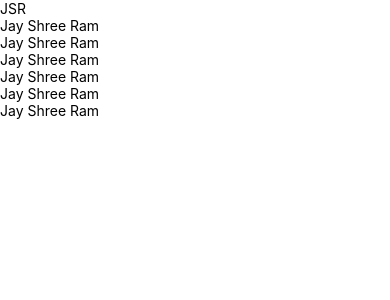
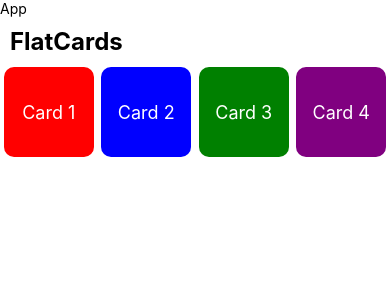
Before and after one commit to surajverma-07/AndroidLearnings, a React Native app in the folder firstProject/: screen / in a window 390 px wide. Shown: the top 300 px of the page. Built offline with nearby package versions, Linux system fonts and the light colour scheme.

Commit message:
Flat Card added

```diff
--- a/firstProject/App.tsx
+++ b/firstProject/App.tsx
@@ -1,27 +1,15 @@
-import React from 'react';
-import {
-
-  SafeAreaView,
-  Text,
-  View,
-} from 'react-native';
-
-
-function App(): React.JSX.Element {
+import { View, Text, SafeAreaView, ScrollView } from 'react-native'
+import React from 'react'
+import FlatCards from './components/FlatCards'
+const App = () => {
   return (
     <SafeAreaView>
-      <View><Text>JSR</Text></View>
-    <View>
-       <Text>Jay Shree Ram</Text>
-       <Text>Jay Shree Ram</Text>
-       <Text>Jay Shree Ram</Text>
-       <Text>Jay Shree Ram</Text>
-       <Text>Jay Shree Ram</Text>
-       <Text>Jay Shree Ram</Text>
-    </View>
+      <ScrollView>
+      <Text>App</Text>
+      </ScrollView>
+      <FlatCards />
     </SafeAreaView>
-  );
+  )
 }
 
-
-export default App;
+export default App
--- /dev/null
+++ b/firstProject/components/FlatCards.tsx
@@ -0,0 +1,51 @@
+import { StyleSheet, Text, View ,useColorScheme} from 'react-native'
+import React from 'react'
+
+export default function FlatCards() {
+    const isDark = useColorScheme()==='dark';
+  return (
+    <View>
+      <Text style={[styles.headingText,{color:isDark?'white':'black'}]}>FlatCards</Text>
+      <View style={styles.container}>
+        <View style={[styles.card, { backgroundColor: 'red' }]}>
+          <Text style={styles.cardText}>Card 1</Text>
+        </View>
+        <View style={[styles.card, { backgroundColor: 'blue' }]}>
+          <Text style={styles.cardText}>Card 2</Text>
+        </View>
+        <View style={[styles.card, { backgroundColor: 'green' }]}>
+          <Text style={styles.cardText}>Card 3</Text>
+        </View>
+        <View style={[styles.card, { backgroundColor: 'purple' }]}>
+          <Text style={styles.cardText}>Card 4</Text>
+        </View>
+      </View>
+    </View>
+  )
+}
+
+const styles = StyleSheet.create({
+  headingText: {
+    fontSize: 24,
+    fontWeight: 'bold',
+    paddingHorizontal: 10,
+    paddingVertical: 10,
+  },
+  container: {
+    flexDirection: 'row',
+    justifyContent: 'space-around',
+    flexWrap: 'wrap',
+  },
+  card: {
+    width: 90,
+    height: 90,
+    borderRadius: 10,
+    margin:1,
+    justifyContent: 'center',
+    alignItems: 'center',
+  },
+  cardText: {
+    color: 'white',
+    fontSize: 18,
+  }
+})
--- a/firstProject/index.js
+++ b/firstProject/index.js
@@ -7,5 +7,5 @@ import App from './App';
 import AppPro from './AppPro';
 import {name as appName} from './app.json';
 
-AppRegistry.registerComponent(appName,()=>AppPro);
-// AppRegistry.registerComponent(appName, () => App);
+// AppRegistry.registerComponent(appName,()=>AppPro);
+AppRegistry.registerComponent(appName, () => App);
```
